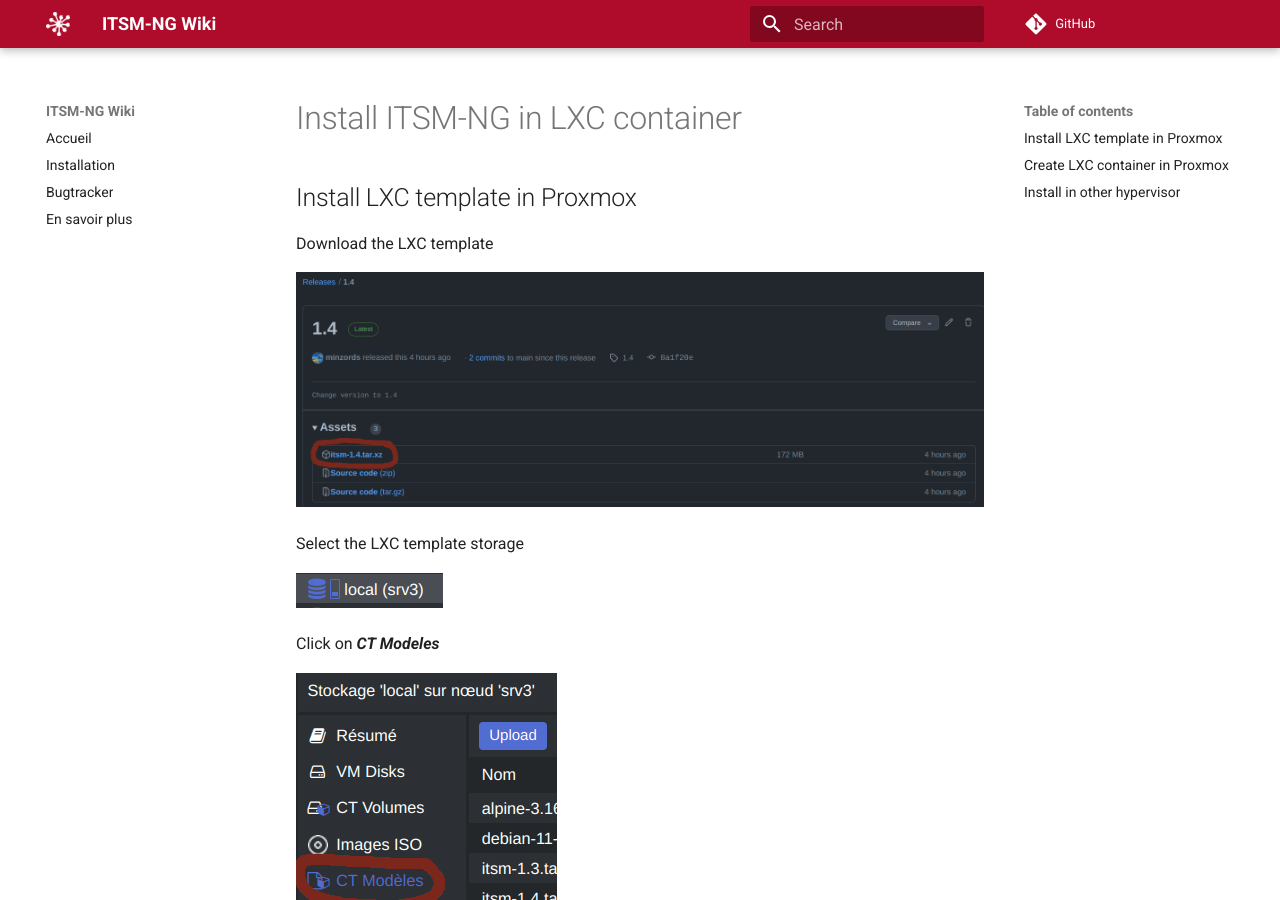
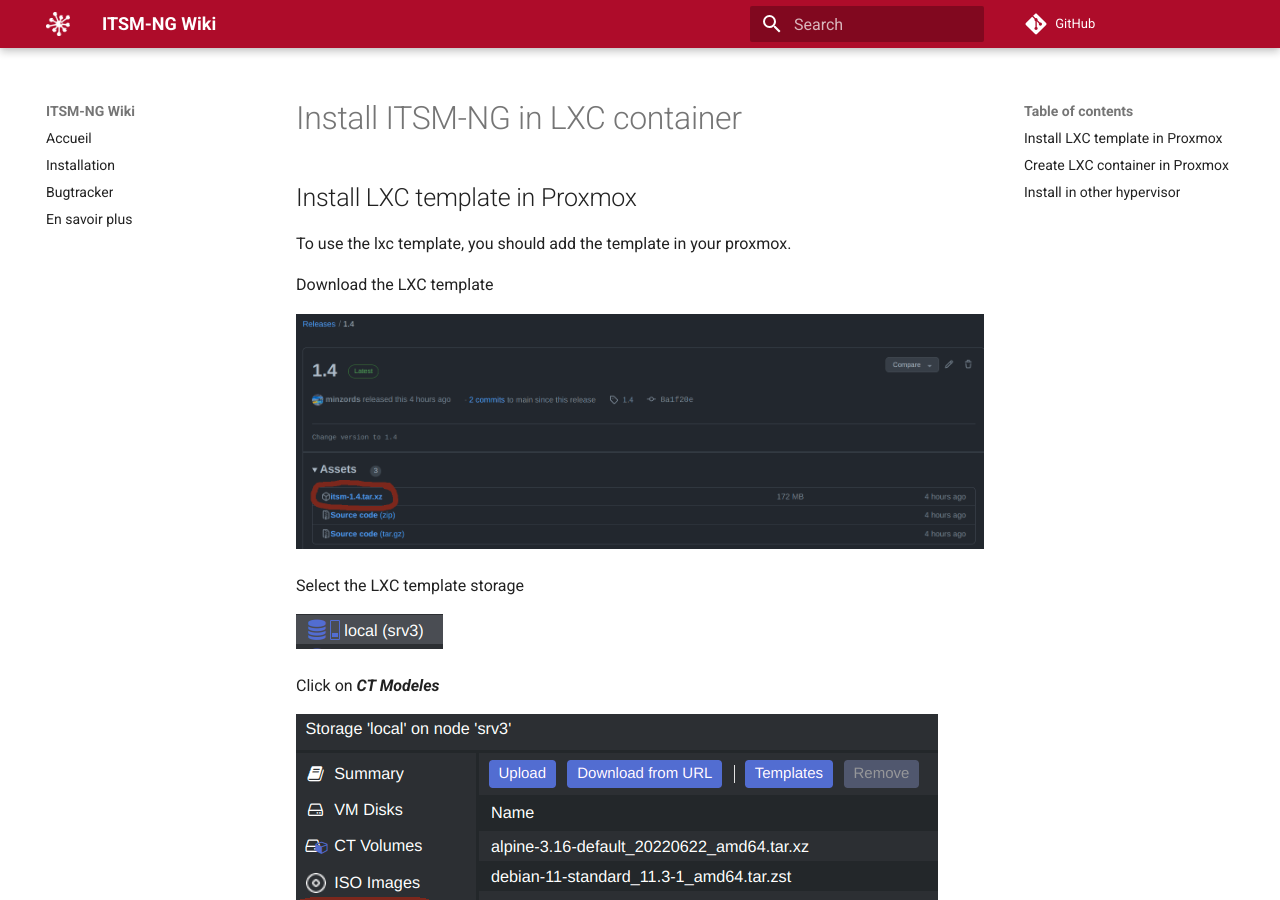
Before and after one commit to itsmng/wiki-backup, an MkDocs documentation site: the page built from docs/lxc-install.md, in a window 1280 px wide and 900 px high. Built offline with MkDocs 1.6.1 and Material for MkDocs 9.7.7, drawn with Linux system fonts in a browser that asks for light colours; comment, search, counter and statistics services are not loaded.

Commit message:
Add Screenshot

```diff
--- a/docs/lxc-install.md
+++ b/docs/lxc-install.md
@@ -1,6 +1,8 @@
 # Install ITSM-NG in LXC container
 
 ## Install LXC template in Proxmox
+
+To use the lxc template, you should add the template in your proxmox.
 
 Download the LXC template
 
```
Also changed, not shown: docs/img/lxc/step10.png, docs/img/lxc/step11.png, docs/img/lxc/step12.png, docs/img/lxc/step13.png, docs/img/lxc/step14.png, docs/img/lxc/step15.png, docs/img/lxc/step16.png, docs/img/lxc/step18.png, docs/img/lxc/step3.png, docs/img/lxc/step7.png, docs/img/lxc/step8.png, docs/img/lxc/step9.png.
